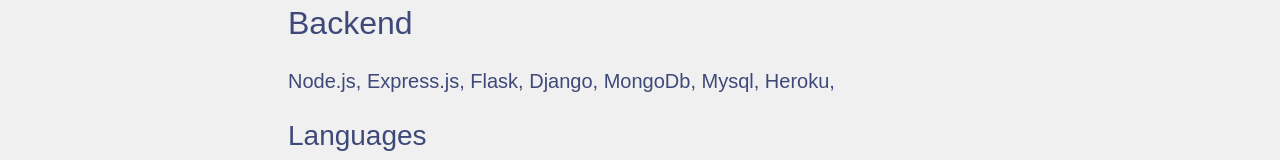
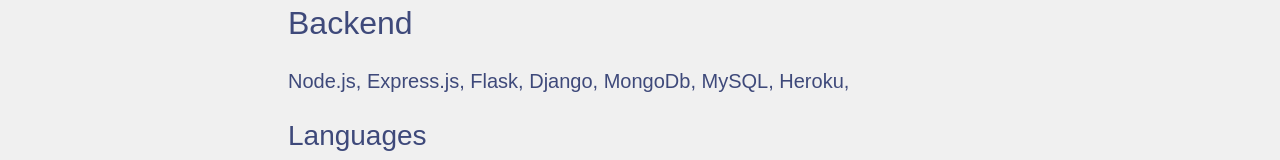
Before and after one commit to DonAttai/attai-portfolio, a React (Create React App) app: page / in a window 1280 px wide. Shown: the part 967-1127 px from the top of the page. Built offline with nearby package versions, Linux system fonts and the light colour scheme.

Commit message:
changed Mysql to MySQL

```diff
--- a/src/pages/Home.js
+++ b/src/pages/Home.js
@@ -23,7 +23,7 @@
           <li className="item">
             <h2>Backend</h2>
             <span>
-              Node.js, Express.js, Flask, Django, MongoDb, Mysql, Heroku,
+              Node.js, Express.js, Flask, Django, MongoDb, MySQL, Heroku,
             </span>
           </li>
           <li className="item mt-3">
```
